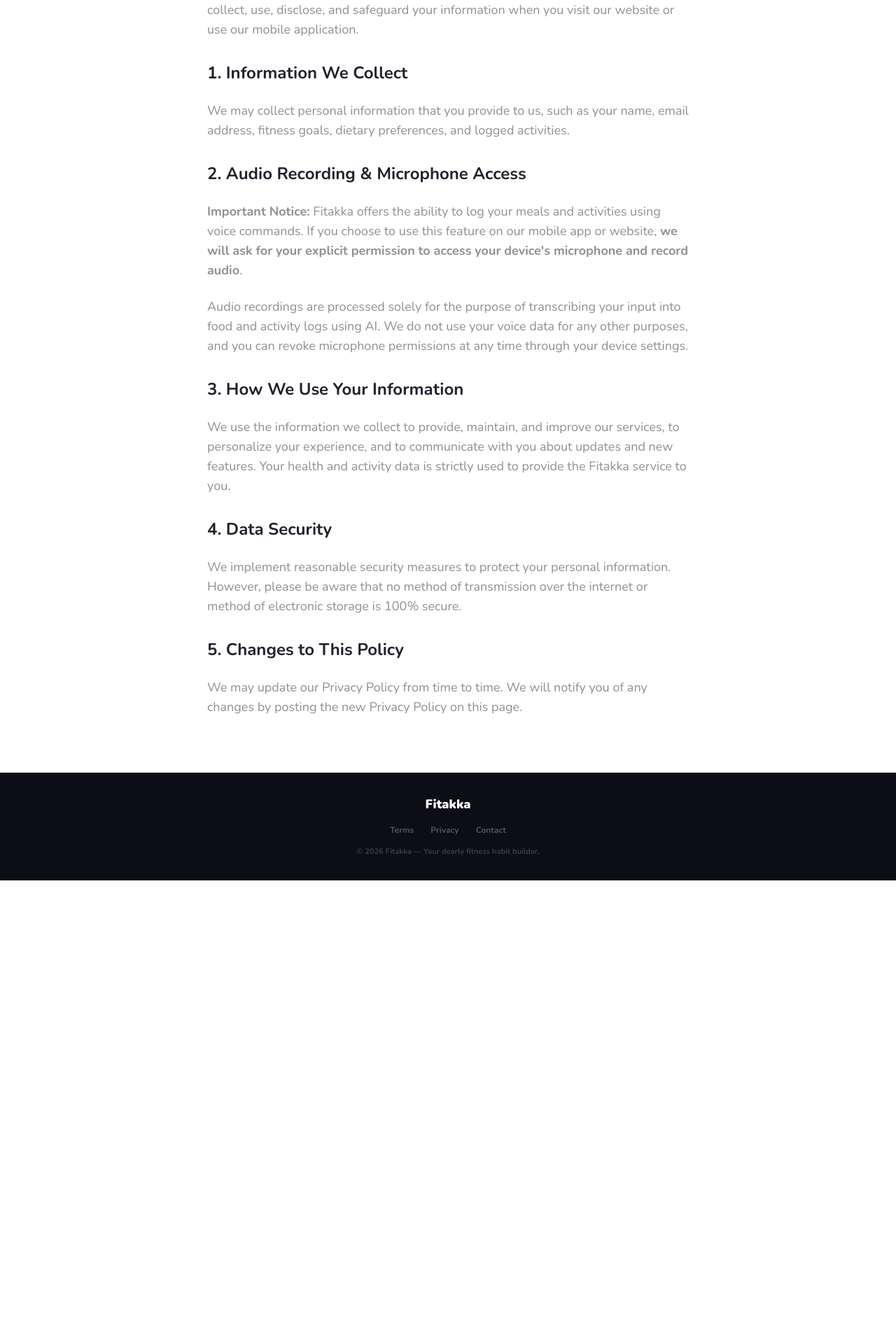
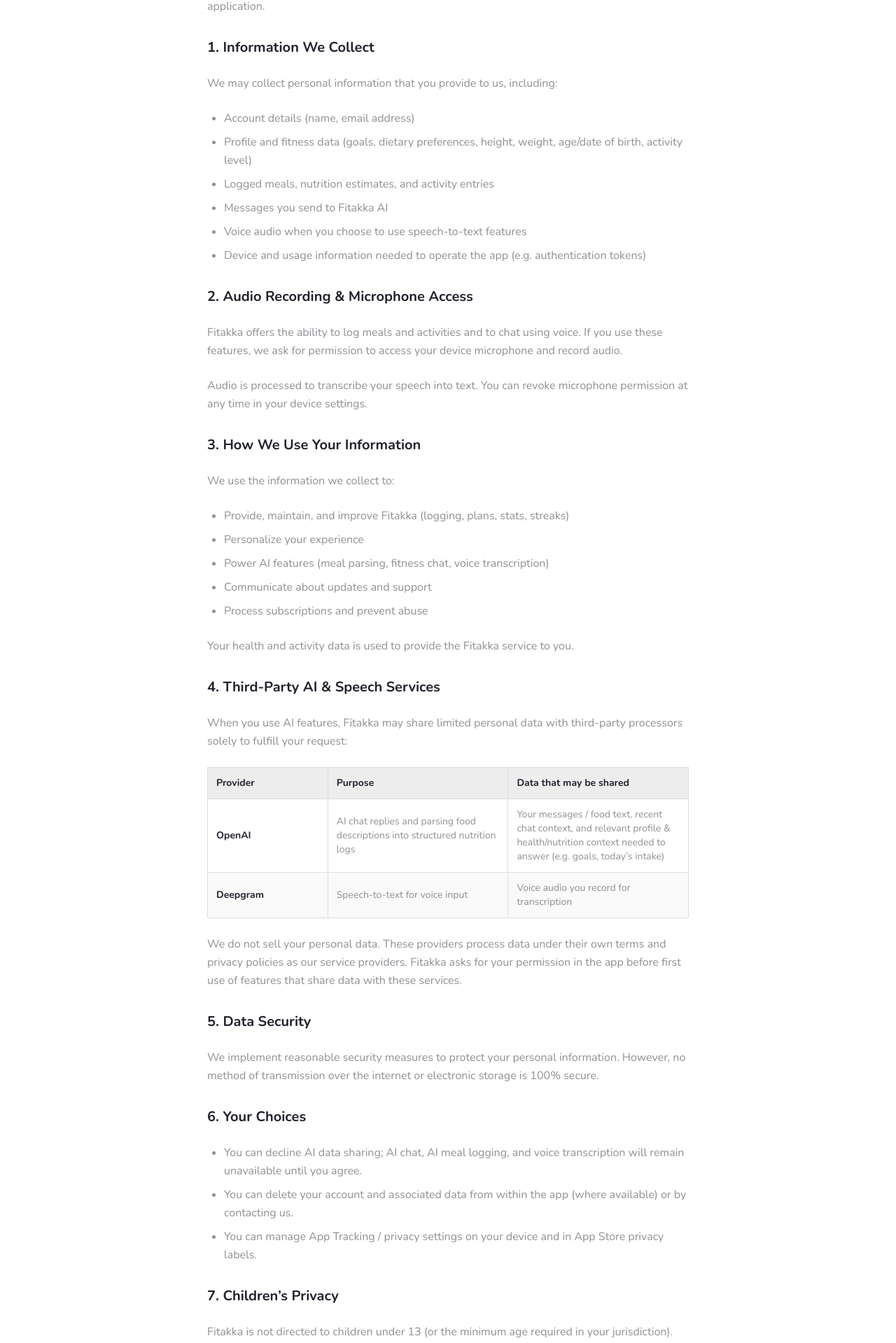
Before and after one commit to AarunPalanisamy/fitakka-web, a Next.js app: page /privacy in a window 1280 px wide. Shown: the part 280-2199 px from the top of the page at 70% size. Before the commit the page ends 1538 px from the top, so only its background shows below. Built offline with nearby package versions, Linux system fonts and the light colour scheme.

Commit message:
Update Privacy Policy with custom OpenAI/Deepgram subprocessors and data options

```diff
--- a/package.json
+++ b/package.json
@@ -9,6 +9,7 @@
     "lint": "eslint"
   },
   "dependencies": {
+    "@next/swc-darwin-arm64": "^16.2.12",
     "@react-three/drei": "^10.7.7",
     "@react-three/fiber": "^9.5.0",
     "framer-motion": "^12.38.0",
--- a/src/app/privacy/page.tsx
+++ b/src/app/privacy/page.tsx
@@ -7,34 +7,108 @@
     <main className="min-h-screen flex flex-col font-nunito bg-white text-ink">
       <Navbar />
       <div className="flex-grow pt-32 pb-20 px-8 md:px-10 max-w-3xl mx-auto">
-        <h1 className="text-4xl font-bold mb-8 text-ink">Privacy Policy</h1>
-        <div className="space-y-6 text-lg text-ink-50">
-          <p>Last updated: {new Date().toLocaleDateString('en-US', { year: 'numeric', month: 'long', day: 'numeric' })}</p>
+        <h1 className="text-3xl font-extrabold mb-2 text-ink">Fitakka Privacy Policy</h1>
+        <p className="text-sm text-ink-50 mb-8 font-semibold">Last updated: July 29, 2026</p>
+
+        <div className="space-y-6 text-base text-ink-50 leading-relaxed">
           <p>
             At Fitakka, we take your privacy seriously. This Privacy Policy explains how we collect, use, disclose, and safeguard your information when you visit our website or use our mobile application.
           </p>
-          <h2 className="text-2xl font-bold text-ink mt-8">1. Information We Collect</h2>
+
+          <h2 className="text-xl font-bold text-ink mt-8">1. Information We Collect</h2>
           <p>
-            We may collect personal information that you provide to us, such as your name, email address, fitness goals, dietary preferences, and logged activities.
+            We may collect personal information that you provide to us, including:
           </p>
-          <h2 className="text-2xl font-bold text-ink mt-8">2. Audio Recording & Microphone Access</h2>
+          <ul className="list-disc pl-6 space-y-2 text-ink-50">
+            <li>Account details (name, email address)</li>
+            <li>Profile and fitness data (goals, dietary preferences, height, weight, age/date of birth, activity level)</li>
+            <li>Logged meals, nutrition estimates, and activity entries</li>
+            <li>Messages you send to Fitakka AI</li>
+            <li>Voice audio when you choose to use speech-to-text features</li>
+            <li>Device and usage information needed to operate the app (e.g. authentication tokens)</li>
+          </ul>
+
+          <h2 className="text-xl font-bold text-ink mt-8">2. Audio Recording & Microphone Access</h2>
           <p>
-            <strong>Important Notice:</strong> Fitakka offers the ability to log your meals and activities using voice commands. If you choose to use this feature on our mobile app or website, <strong>we will ask for your explicit permission to access your device's microphone and record audio</strong>.
+            Fitakka offers the ability to log meals and activities and to chat using voice. If you use these features, we ask for permission to access your device microphone and record audio.
           </p>
           <p>
-            Audio recordings are processed solely for the purpose of transcribing your input into food and activity logs using AI. We do not use your voice data for any other purposes, and you can revoke microphone permissions at any time through your device settings.
+            Audio is processed to transcribe your speech into text. You can revoke microphone permission at any time in your device settings.
           </p>
-          <h2 className="text-2xl font-bold text-ink mt-8">3. How We Use Your Information</h2>
+
+          <h2 className="text-xl font-bold text-ink mt-8">3. How We Use Your Information</h2>
           <p>
-            We use the information we collect to provide, maintain, and improve our services, to personalize your experience, and to communicate with you about updates and new features. Your health and activity data is strictly used to provide the Fitakka service to you.
+            We use the information we collect to:
           </p>
-          <h2 className="text-2xl font-bold text-ink mt-8">4. Data Security</h2>
+          <ul className="list-disc pl-6 space-y-2 text-ink-50">
+            <li>Provide, maintain, and improve Fitakka (logging, plans, stats, streaks)</li>
+            <li>Personalize your experience</li>
+            <li>Power AI features (meal parsing, fitness chat, voice transcription)</li>
+            <li>Communicate about updates and support</li>
+            <li>Process subscriptions and prevent abuse</li>
+          </ul>
+          <p className="mt-4">
+            Your health and activity data is used to provide the Fitakka service to you.
+          </p>
+
+          <h2 className="text-xl font-bold text-ink mt-8">4. Third-Party AI & Speech Services</h2>
           <p>
-            We implement reasonable security measures to protect your personal information. However, please be aware that no method of transmission over the internet or method of electronic storage is 100% secure.
+            When you use AI features, Fitakka may share limited personal data with third-party processors solely to fulfill your request:
           </p>
-          <h2 className="text-2xl font-bold text-ink mt-8">5. Changes to This Policy</h2>
+
+          <div className="overflow-x-auto w-full mt-4">
+            <table className="w-full text-left border-collapse border border-border text-sm text-ink-50 min-w-[500px]">
+              <thead>
+                <tr className="bg-ink-08">
+                  <th className="p-3 border border-border font-bold text-ink w-1/4">Provider</th>
+                  <th className="p-3 border border-border font-bold text-ink w-3/8">Purpose</th>
+                  <th className="p-3 border border-border font-bold text-ink w-3/8">Data that may be shared</th>
+                </tr>
+              </thead>
+              <tbody>
+                <tr>
+                  <td className="p-3 border border-border font-bold text-ink">OpenAI</td>
+                  <td className="p-3 border border-border">AI chat replies and parsing food descriptions into structured nutrition logs</td>
+                  <td className="p-3 border border-border">Your messages / food text, recent chat context, and relevant profile & health/nutrition context needed to answer (e.g. goals, today’s intake)</td>
+                </tr>
+                <tr className="bg-[rgba(33,34,45,0.02)]">
+                  <td className="p-3 border border-border font-bold text-ink">Deepgram</td>
+                  <td className="p-3 border border-border">Speech-to-text for voice input</td>
+                  <td className="p-3 border border-border">Voice audio you record for transcription</td>
+                </tr>
+              </tbody>
+            </table>
+          </div>
+
+          <p className="mt-4">
+            We do not sell your personal data. These providers process data under their own terms and privacy policies as our service providers. Fitakka asks for your permission in the app before first use of features that share data with these services.
+          </p>
+
+          <h2 className="text-xl font-bold text-ink mt-8">5. Data Security</h2>
           <p>
-            We may update our Privacy Policy from time to time. We will notify you of any changes by posting the new Privacy Policy on this page.
+            We implement reasonable security measures to protect your personal information. However, no method of transmission over the internet or electronic storage is 100% secure.
+          </p>
+
+          <h2 className="text-xl font-bold text-ink mt-8">6. Your Choices</h2>
+          <ul className="list-disc pl-6 space-y-2 text-ink-50">
+            <li>You can decline AI data sharing; AI chat, AI meal logging, and voice transcription will remain unavailable until you agree.</li>
+            <li>You can delete your account and associated data from within the app (where available) or by contacting us.</li>
+            <li>You can manage App Tracking / privacy settings on your device and in App Store privacy labels.</li>
+          </ul>
+
+          <h2 className="text-xl font-bold text-ink mt-8">7. Children’s Privacy</h2>
+          <p>
+            Fitakka is not directed to children under 13 (or the minimum age required in your jurisdiction). We do not knowingly collect personal information from children.
+          </p>
+
+          <h2 className="text-xl font-bold text-ink mt-8">8. Changes to This Policy</h2>
+          <p>
+            We may update this Privacy Policy from time to time. We will post the updated policy on this page with a revised “Last updated” date.
+          </p>
+
+          <h2 className="text-xl font-bold text-ink mt-8">9. Contact Us</h2>
+          <p>
+            If you have questions about this Privacy Policy or our data practices, contact us at the support email listed on the Fitakka App Store page or website.
           </p>
         </div>
       </div>
```
Also changed, not shown: 1 other file (tests, documents, lock files or other folders).
